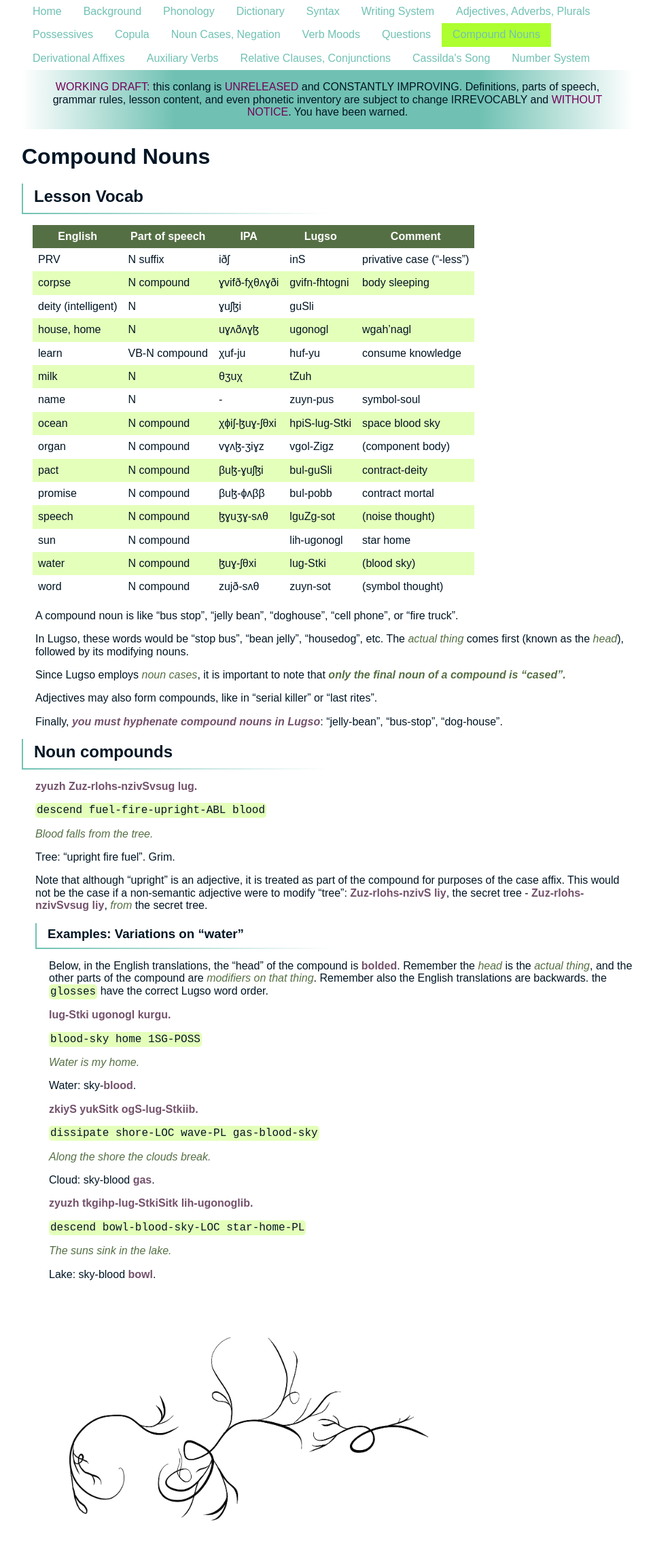
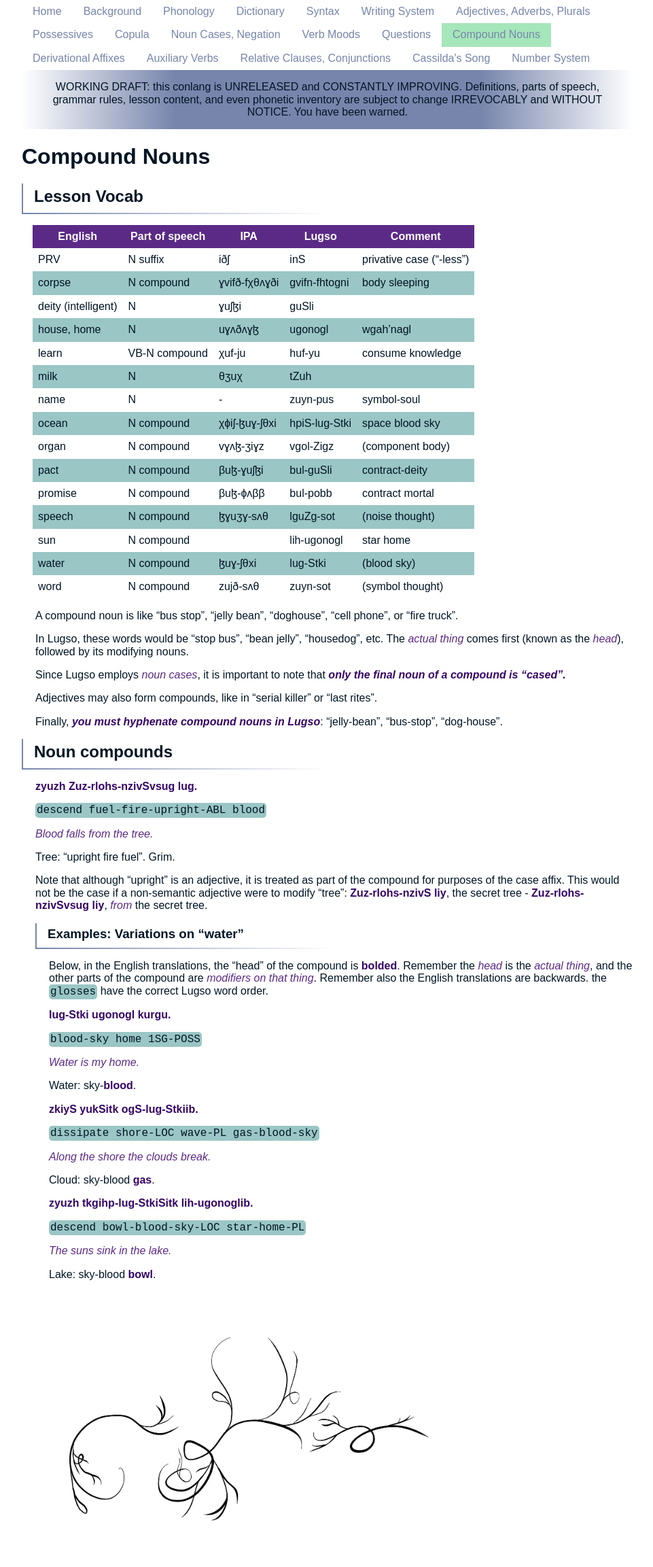
Before and after one commit to 0x70b1a5/lugso, a Jekyll site: the page built from 080_compound-nouns.md, in a window 1280 px wide. Shown: the whole page at 68% size, without its empty margins (158-1119 px from the left). Built offline with Jekyll 4.4.1, drawn with Linux system fonts in a browser that asks for light colours; nearby versions of some CDN libraries.

Commit message:
change colors for no reason

```diff
--- a/080_compound-nouns.md
+++ b/080_compound-nouns.md
@@ -28,7 +28,7 @@ A compound noun is like "bus stop", "jelly bean", "doghouse", "cell phone", or "
 
 In Lugso, these words would be "stop bus", "bean jelly", "housedog", etc. The _actual thing_ comes first (known as the _head_), followed by its modifying nouns.
 
-Since Lugso employs _noun cases_, it is important to note that ***only the final noun of a compound is "cased".***
+Since Lugso employs _noun cases_, it is important to note that _**only the final noun of a compound is "cased".**_
 
 Adjectives may also form compounds, like in "serial killer" or "last rites".
 
--- a/assets/style.scss
+++ b/assets/style.scss
@@ -1,13 +1,12 @@
 ---
 ---
 
-$prim: #ADFF2F;
-$primtrans: #e4ffba;
-$seco: #556F44;
 $blak: #001524;
-$purp: #74526C;
-$purpbryt: #730058;
-$turq: #70C1B3;
+$prim: #A5E6BA;
+$primtrans: #9AC6C5;
+$turq: #7785AC;
+$seco: #5B2A86;
+$purp: #360568;
 
 html {
     margin: 1em;
@@ -47,10 +46,6 @@ html {
 
     .bold {
         font-weight: bold;
-    }
-
-    .red {
-        color: $purpbryt;
     }
 
     .notices {
```
